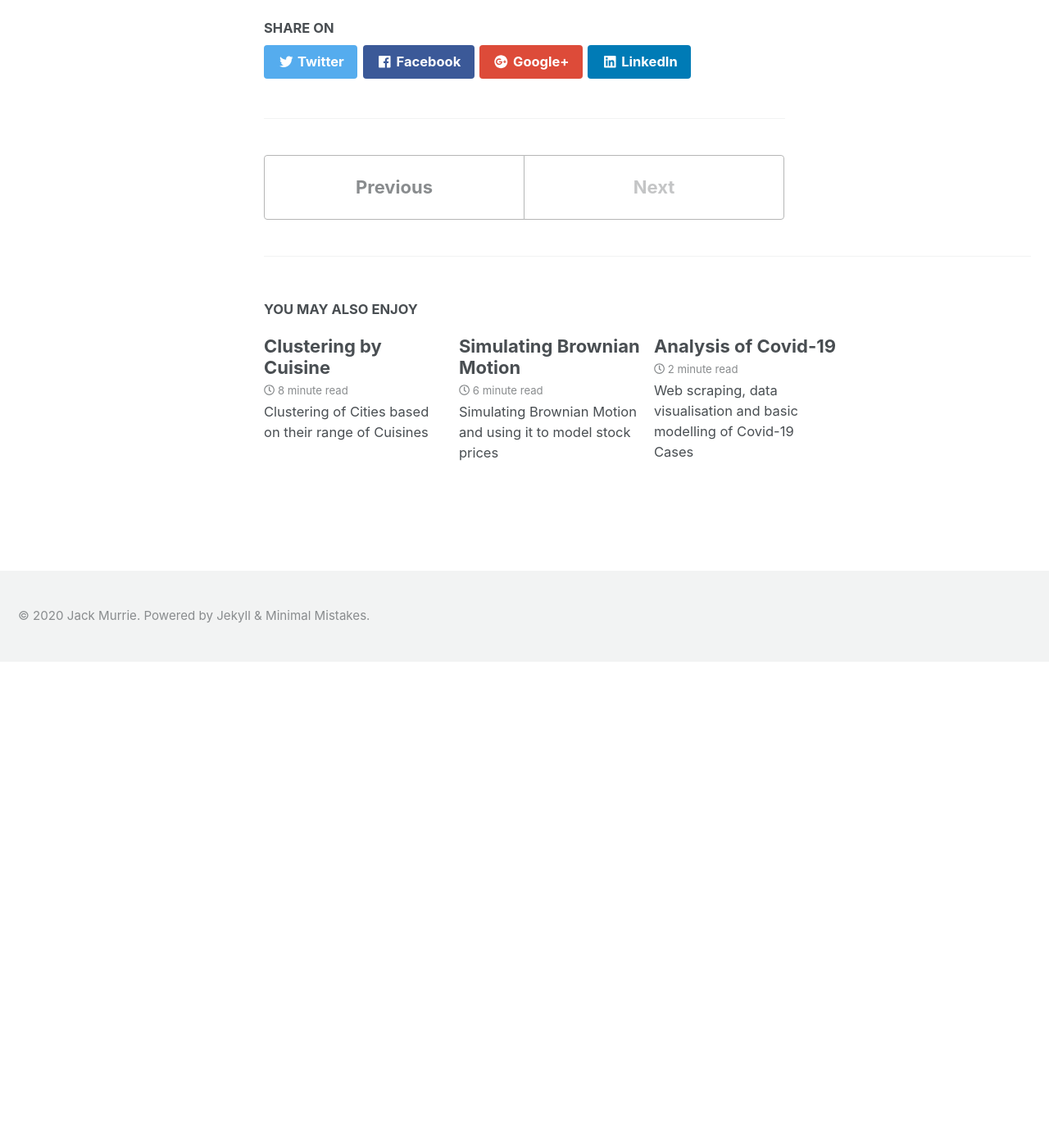
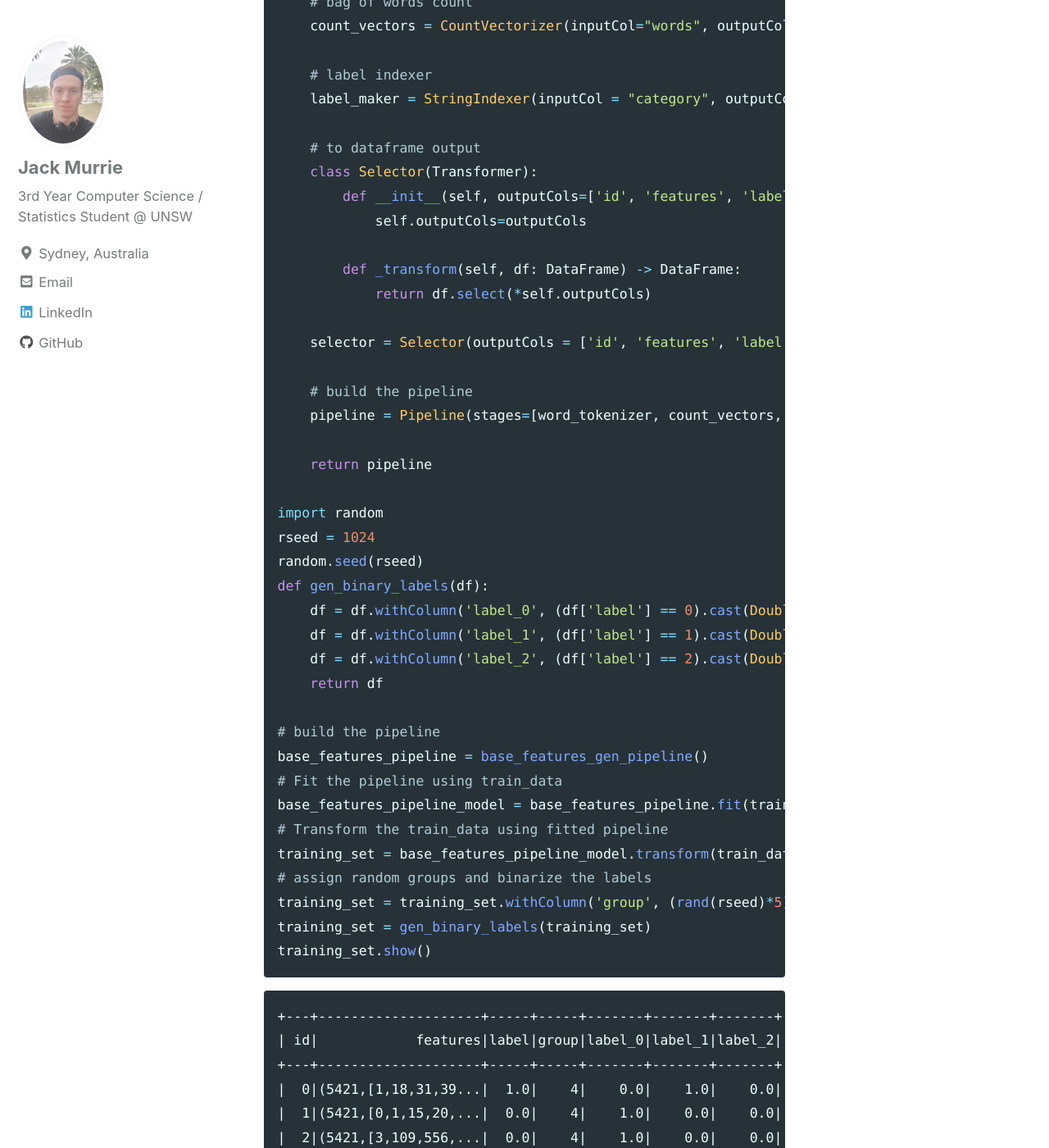
Before and after one commit to JackMurrie/JackMurrie.github.io, a Jekyll site: the page built from _posts/2020-08-27-stacking.md, in a window 1280 px wide and 1400 px high, scrolled down 3953 px. Shown: the whole window at 82% size. Built offline with Jekyll 4.4.1, drawn with Linux system fonts in a browser that asks for light colours; nearby versions of some CDN libraries; before the commit the page ends 4760 px from its top, so only the background shows below that; some of the changed text lies outside the part shown.

Commit message:
Update 2020-08-27-stacking.md

````diff
--- a/_posts/2020-08-27-stacking.md
+++ b/_posts/2020-08-27-stacking.md
@@ -75,4 +75,80 @@ train_data.show()
     +---+--------+--------------------+
     only showing top 20 rows
 
+### Data Preparation
+
+```python
+def base_features_gen_pipeline(input_descript_col="descript", input_category_col="category", output_feature_col="features", output_label_col="label"):
+
+    # white space expression tokenizer
+    word_tokenizer = Tokenizer(inputCol="descript", outputCol="words")
+
+    # bag of words count
+    count_vectors = CountVectorizer(inputCol="words", outputCol="features")
+
+    # label indexer
+    label_maker = StringIndexer(inputCol = "category", outputCol = "label")
+
+    # to dataframe output
+    class Selector(Transformer):
+        def __init__(self, outputCols=['id', 'features', 'label']):
+            self.outputCols=outputCols
+
+        def _transform(self, df: DataFrame) -> DataFrame:
+            return df.select(*self.outputCols)
+
+    selector = Selector(outputCols = ['id', 'features', 'label'])
+
+    # build the pipeline
+    pipeline = Pipeline(stages=[word_tokenizer, count_vectors, label_maker, selector])
+
+    return pipeline
+
+import random
+rseed = 1024
+random.seed(rseed)
+def gen_binary_labels(df):
+    df = df.withColumn('label_0', (df['label'] == 0).cast(DoubleType()))
+    df = df.withColumn('label_1', (df['label'] == 1).cast(DoubleType()))
+    df = df.withColumn('label_2', (df['label'] == 2).cast(DoubleType()))
+    return df
+
+# build the pipeline
+base_features_pipeline = base_features_gen_pipeline()
+# Fit the pipeline using train_data
+base_features_pipeline_model = base_features_pipeline.fit(train_data)
+# Transform the train_data using fitted pipeline
+training_set = base_features_pipeline_model.transform(train_data)
+# assign random groups and binarize the labels
+training_set = training_set.withColumn('group', (rand(rseed)*5).cast(IntegerType()))
+training_set = gen_binary_labels(training_set)
+training_set.show()
+```
+
+    +---+--------------------+-----+-----+-------+-------+-------+
+    | id|            features|label|group|label_0|label_1|label_2|
+    +---+--------------------+-----+-----+-------+-------+-------+
+    |  0|(5421,[1,18,31,39...|  1.0|    4|    0.0|    1.0|    0.0|
+    |  1|(5421,[0,1,15,20,...|  0.0|    4|    1.0|    0.0|    0.0|
+    |  2|(5421,[3,109,556,...|  0.0|    4|    1.0|    0.0|    0.0|
+    |  3|(5421,[1,2,3,5,6,...|  1.0|    0|    0.0|    1.0|    0.0|
+    |  4|(5421,[2,3,4,8,11...|  1.0|    2|    0.0|    1.0|    0.0|
+    |  5|(5421,[1,2,5,25,4...|  0.0|    0|    1.0|    0.0|    0.0|
+    |  6|(5421,[7,40,142,1...|  1.0|    4|    0.0|    1.0|    0.0|
+    |  7|(5421,[8,13,19,25...|  0.0|    4|    1.0|    0.0|    0.0|
+    |  8|(5421,[2,3,7,8,21...|  0.0|    4|    1.0|    0.0|    0.0|
+    |  9|(5421,[2,16,22,49...|  1.0|    4|    0.0|    1.0|    0.0|
+    | 10|(5421,[0,7,47,49,...|  0.0|    1|    1.0|    0.0|    0.0|
+    | 11|(5421,[0,3,4,14,7...|  2.0|    1|    0.0|    0.0|    1.0|
+    | 12|(5421,[1,6,29,41,...|  1.0|    2|    0.0|    1.0|    0.0|
+    | 13|(5421,[1,2,6,7,16...|  0.0|    3|    1.0|    0.0|    0.0|
+    | 14|(5421,[3,4,5,11,1...|  1.0|    0|    0.0|    1.0|    0.0|
+    | 15|(5421,[0,15,20,21...|  2.0|    3|    0.0|    0.0|    1.0|
+    | 16|(5421,[0,525,853,...|  1.0|    3|    0.0|    1.0|    0.0|
+    | 17|(5421,[0,1,4,8,13...|  0.0|    1|    1.0|    0.0|    0.0|
+    | 18|(5421,[2,4,7,221,...|  1.0|    3|    0.0|    1.0|    0.0|
+    | 19|(5421,[0,4,7,20,2...|  2.0|    2|    0.0|    0.0|    1.0|
+    +---+--------------------+-----+-----+-------+-------+-------+
+    only showing top 20 rows
+
 ### Base Model
````
